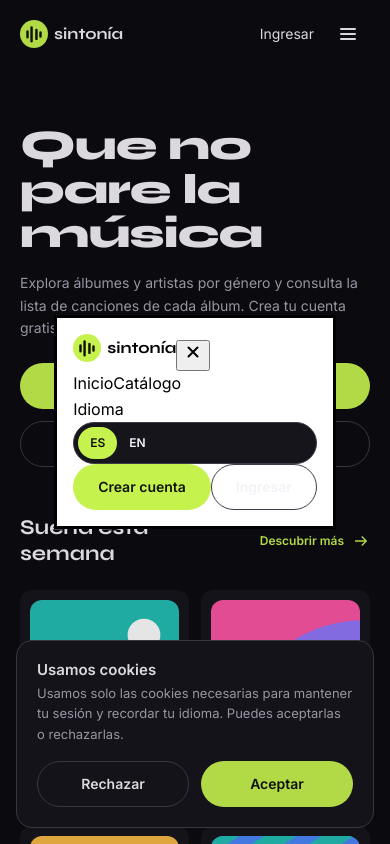
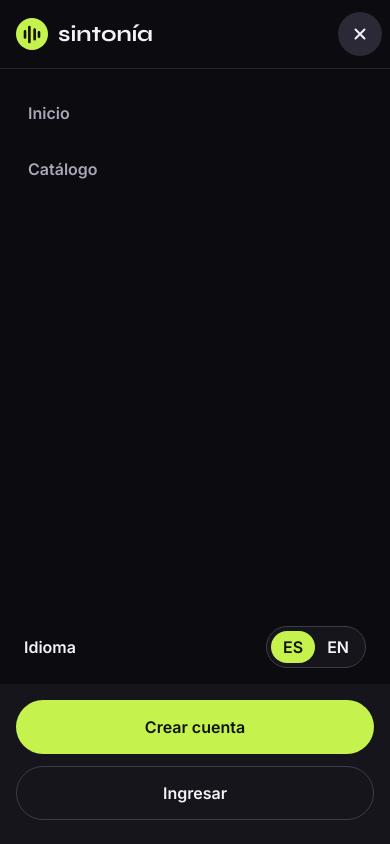
Before and after one commit to SebasMinaZ/Sintonia-project, a React (Vite) app: page / in a window 390 px wide. Both pictures are taken after a click on the button "Abrir menú". Shown: the top 844 px of the page. Built offline with nearby package versions, Linux system fonts and the light colour scheme; no server answers.

Commit message:
style: aplicar diseño de Figma al panel del menú móvil

```diff
--- a/src/components/MenuMovil/MenuMovil.css
+++ b/src/components/MenuMovil/MenuMovil.css
@@ -1,10 +1,98 @@
+/* Botón hamburguesa: solo existe en móvil */
 .boton-menu {
   display: none;
 }
+
+/* Panel a pantalla completa (Figma: "Menú móvil") */
+.panel-menu {
+  width: 100%;
+  max-width: none;
+  height: 100dvh;
+  max-height: none;
+  margin: 0;
+  padding: 0;
+  border: 0;
+  background: var(--fondo-base);
+  color: var(--texto-principal);
+}
+.panel-menu[open] {
+  display: flex;
+  flex-direction: column;
+}
+
+.panel-menu-cabecera {
+  display: flex;
+  align-items: center;
+  justify-content: space-between;
+  padding: var(--espacio-3) var(--espacio-2) var(--espacio-3) var(--espacio-4);
+  border-bottom: 1px solid var(--borde-sutil);
+}
+.panel-menu-cabecera .marca-home {
+  gap: 10px;
+  font-size: 22px;
+  line-height: 1;
+}
+.panel-menu-cabecera .emblema {
+  width: 32px;
+  height: 32px;
+}
+.panel-menu-cabecera .emblema svg {
+  width: 28px;
+  height: 28px;
+}
+.cerrar-menu {
+  display: grid;
+  place-items: center;
+  width: 44px;
+  height: 44px;
+  border: 0;
+  border-radius: var(--radio-completo);
+  background: var(--fondo-sutil);
+  color: var(--texto-principal);
+}
+
+.panel-menu-enlaces {
+  display: flex;
+  flex-direction: column;
+  padding: var(--espacio-4);
+}
+.panel-menu-enlaces a {
+  padding: var(--espacio-4) var(--espacio-3);
+  color: var(--texto-secundario);
+}
+.panel-menu-enlaces a:hover {
+  color: var(--texto-principal);
+}
+
+/* margin-top: auto empuja las preferencias y acciones al fondo */
+.panel-menu-preferencias {
+  display: flex;
+  align-items: center;
+  justify-content: space-between;
+  margin-top: auto;
+  padding: var(--espacio-4) var(--espacio-6);
+}
+
+.panel-menu-acciones {
+  display: flex;
+  flex-direction: column;
+  gap: var(--espacio-3);
+  padding: var(--espacio-4) var(--espacio-4) var(--espacio-6);
+  background: var(--fondo-superficie);
+}
+.panel-menu-acciones .boton {
+  justify-content: center;
+  min-height: 54px;
+}
+.panel-menu-preferencias .idiomas-home button {
+  padding: var(--espacio-1) var(--espacio-3);
+}
+
 @media (max-width: 640px) {
   .boton-menu {
     display: grid;
     place-items: center;
+    flex-shrink: 0;
     width: 44px;
     height: 44px;
     background: none;
@@ -12,9 +100,3 @@
     border: 0;
   }
 }
-
-@media (max-width: 640px) {
-  .boton-menu {
-    flex-shrink: 0;
-  }
-}
--- a/src/components/MenuMovil/MenuMovil.jsx
+++ b/src/components/MenuMovil/MenuMovil.jsx
@@ -77,24 +77,31 @@ export default function MenuMovil({
         </div>
 
         <nav className="panel-menu-enlaces" aria-label={textos.navegacion}>
-          <NavLink to="/" end>
+          <NavLink className="cuerpo-m-fuerte" to="/" end>
             {textos.inicio}
           </NavLink>
-          <NavLink to="/catalogo">{textos.catalogo}</NavLink>
+          <NavLink className="cuerpo-m-fuerte" to="/catalogo">
+            {textos.catalogo}
+          </NavLink>
         </nav>
 
         <div className="panel-menu-preferencias">
-          <span aria-hidden="true">{textos.idioma}</span>
+          <span className="cuerpo-m-fuerte" aria-hidden="true">
+            {textos.idioma}
+          </span>
           <SelectorIdioma
             idioma={idioma}
             onCambiar={onCambiarIdioma}
             etiqueta={textos.idioma}
+            texto="cuerpo-m-fuerte"
           />
         </div>
 
         <div className="panel-menu-acciones">
-          <Button to="/registro">{textos.registro}</Button>
-          <Button variante="secundario" to="/ingresar">
+          <Button to="/registro" texto="cuerpo-m-fuerte">
+            {textos.registro}
+          </Button>
+          <Button variante="secundario" to="/ingresar" texto="cuerpo-m-fuerte">
             {textos.ingresar}
           </Button>
         </div>
--- a/src/components/Navbar/Navbar.css
+++ b/src/components/Navbar/Navbar.css
@@ -72,21 +72,21 @@
 }
 
 @media (max-width: 640px) {
-  .cabecera-home .marca-home {
+  .fila-cabecera > .marca-home {
     font-size: 16px;
     gap: 6px;
   }
 }
 
 @media (max-width: 640px) {
-  .cabecera-home .emblema {
+  .fila-cabecera > .marca-home .emblema {
     width: 28px;
     height: 28px;
   }
 }
 
 @media (max-width: 640px) {
-  .cabecera-home .emblema svg {
+  .fila-cabecera > .marca-home .emblema svg {
     width: 26px;
     height: 26px;
   }
--- a/src/components/SelectorIdioma/SelectorIdioma.jsx
+++ b/src/components/SelectorIdioma/SelectorIdioma.jsx
@@ -3,6 +3,7 @@ export default function SelectorIdioma({
   idioma,
   onCambiar,
   etiqueta,
+  texto = "detalle-nota-fuerte",
   deshabilitado = false,
 }) {
   return (
@@ -12,7 +13,7 @@ export default function SelectorIdioma({
           type="button"
           key={valor}
           lang={valor}
-          className="detalle-nota-fuerte"
+          className={texto}
           aria-pressed={idioma === valor}
           disabled={deshabilitado}
           onClick={() => onCambiar(valor)}
--- a/src/components/ui/Button.jsx
+++ b/src/components/ui/Button.jsx
@@ -4,10 +4,11 @@ import "./Button.css";
 export default function Button({
   variante = "primario",
   to,
+  texto = "cuerpo-p-fuerte",
   className = "",
   ...props
 }) {
-  const clases = `boton boton-${variante} cuerpo-p-fuerte ${className}`.trim();
+  const clases = `boton boton-${variante} ${texto} ${className}`.trim();
   if (to) return <Link to={to} className={clases} {...props} />;
   return <button type="button" className={clases} {...props} />;
 }
```
Also changed, not shown: src/components/Navbar/Navbar.jsx (line endings or trailing spaces).
